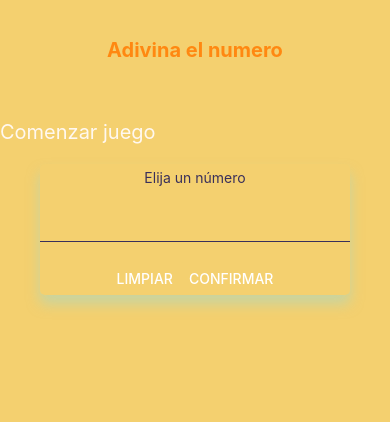
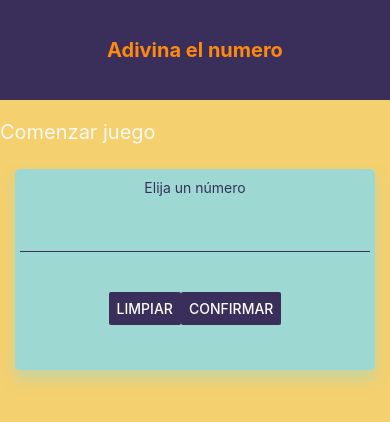
Before and after one commit to florencialarreategui/Acertar-numero, a React Native app: screen / in a window 390 px wide. Shown: the top 422 px of the page. Built offline with nearby package versions, Linux system fonts and the light colour scheme.

Commit message:
gameScreen

```diff
--- a/App.js
+++ b/App.js
@@ -1,5 +1,5 @@
 import { StyleSheet, Text, View } from 'react-native';
-import Header from "./components/Header";
+import Header from "./components/header";
 import StartGameScreen from "./screens/startGame";
 
 const styles = StyleSheet.create({
--- a/components/card.js
+++ b/components/card.js
@@ -1,5 +1,6 @@
 import React from "react";
 import { View, StyleSheet } from "react-native";
+import { colors } from "../constants/colors";
 const styles = StyleSheet.create({
     container:{
         shadowColor: "#9DD9D2",
@@ -10,7 +11,7 @@ const styles = StyleSheet.create({
         shadowOpacity: 0.50,
         shadowRadius: 12.35,
         elevation: 19,
-        backgroundColor:"#F4D06F",
+        backgroundColor:colors.celeste,
         borderRadius: 5,
     }
 })
--- a/components/header.js
+++ b/components/header.js
@@ -6,7 +6,7 @@ const styles = StyleSheet.create({
         height: 100,
         justifyContent: "center",
         alignItems: "center",
-        backgroundColor: colors.amarillo,
+        backgroundColor: colors.violeta,
         padingTop: 20,
     },
     title: {
--- a/screens/startGame.js
+++ b/screens/startGame.js
@@ -1,30 +1,31 @@
 import React, { useState} from "react";
 import { View, Text, StyleSheet, Button, TouchableWithoutFeedback, Keyboard } from "react-native";
-import Input from "../components/Input";
-import  Card  from "../components/Card"
+import Input from "../components/input";
+import  Card  from "../components/card"
 import { colors } from "../constants/colors";
 const styles = StyleSheet.create({
     container:{
         flex:1,
         aligmItems: "center",
-        marginVertical: 10,
+        marginVertical: 15,
     },
     title:{
        fontSize:20,
         color: "#FFF8F0",
-        textAling:"center ",
+        textAling:"center",
         paddingVertical: 20,
     },
     label: {
         fontSize:14,
         color: "#392F5A",
-        textAling:"center ",
+        textAling:"center",
         paddingVertical: 5,
     },
     inputContainer: {
         justifyContent:"center",
         alignItems:"center",
-        marginHorizontal: 20,
+        marginHorizontal: 5,
+        padding:5,
     },
     input:{
         width:"100%",
@@ -39,8 +40,24 @@ const styles = StyleSheet.create({
         with:"75%",
         marginHorizontal: 20,
         flexDirection: "row",
-        justifyContent:" space-around",
+        justifyContent:"space-around",
+        // marginTop: 20,
+        // marginBottom:20,
+        margin:30,
+        padding:10
+    },
+    summaryContainer: {
+        width: '80%',
+        height: 180,
+        marginHorizontal: 20,
+        alignItems: 'center',
+        justifyContent: 'center',
+        paddingVertical: 10,
         marginTop: 20,
+    },
+    summaryText: {
+        fontSize: 18,
+        fontFamily: 'Lato-Regular',
     }
 
 
@@ -55,11 +72,13 @@ const StartGameScreen = () =>{
     }
     const onReset = () =>{
        setNumber("");
+       setSelectedNumber(0);
+       setConfirmed(false);
        Keyboard.dismiss();
     }
     const onConfirm = () =>{
         const chosenNumber = parseInt (number, 10);
-        if(isNaN(chosenNumber)|| chosenNumber <=  0 || chosenNumber > 99);
+        if(isNaN(chosenNumber)|| chosenNumber <=  0 || chosenNumber > 99)return;
         setConfirmed(true);
         setSelectedNumber(chosenNumber)
         setNumber("");
@@ -95,16 +114,17 @@ const StartGameScreen = () =>{
                     <Button
                     title="Limpiar"
                     onPress={(onReset)}
-                    color= {colors.amarillo}
+                    color= {colors.violeta}
                     />
                      <Button
                     title="Confirmar"
                     onPress={( (onConfirm) => null)}
-                    color= {colors.amarillo}
+                    color= {colors.violeta}
                     />
                 </View>
                 </Card>
-               {confirmedOutput}
+               {confirmedOutput()}
+
             </View>
         </View>
        </TouchableWithoutFeedback>
```
Also changed, not shown: components/numberContainer.js (added, +29 -0 lines), screens/game.js (added, +35 -0 lines).
